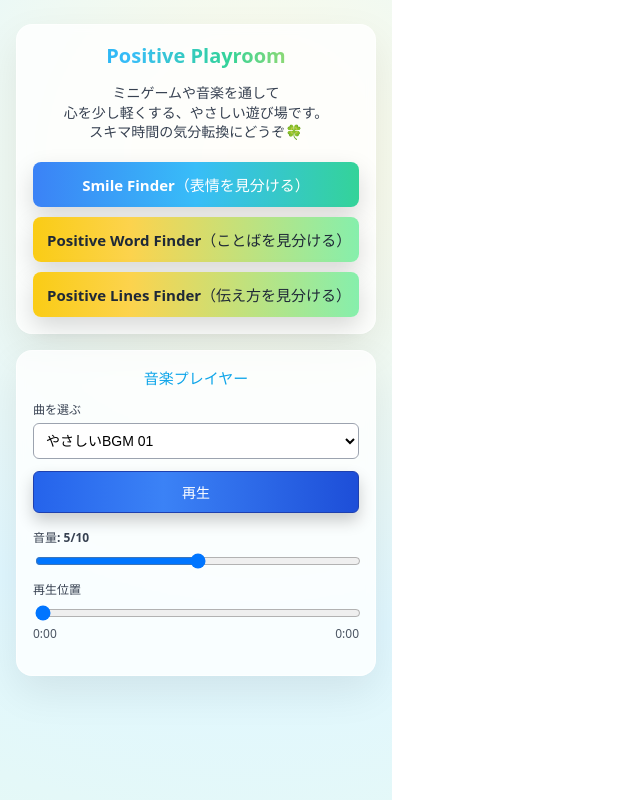
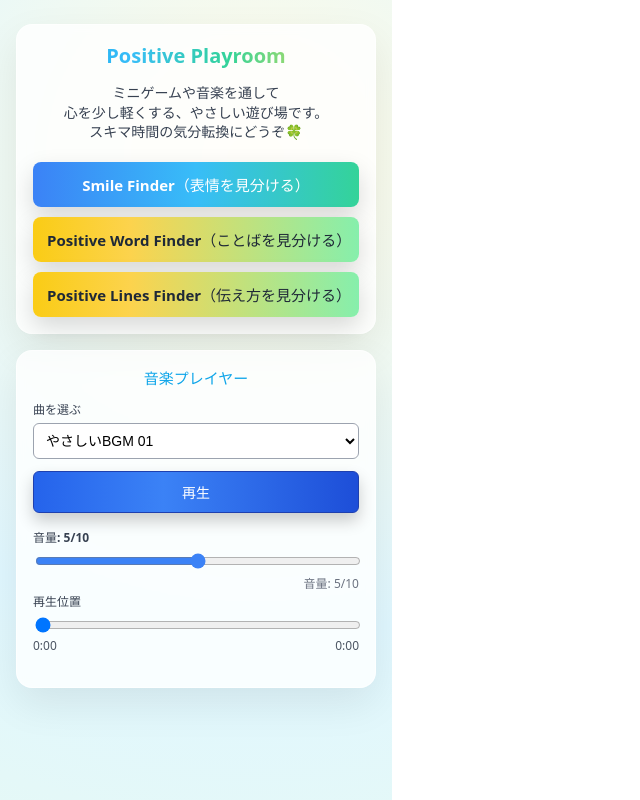
Before and after one commit to marion2929/playground-apps, a React (Vite) app: page / in a window 1280 px wide. Shown: the whole page, without its empty margins (0-640 px from the left). Built offline with nearby package versions, Linux system fonts and the light colour scheme.

Commit message:
fix: ensure volume slider applies to audio element

```diff
--- a/src/HomeScreen.jsx
+++ b/src/HomeScreen.jsx
@@ -373,10 +373,18 @@ export default function HomeScreen({
   type="range"
   min={0}
   max={10}
+  step={1}
   value={volume}
   onChange={handleVolumeChange}
-            style={sliderInputStyle}
+  style={{
+    width: "100%",
+    accentColor: "#3b82f6", // （この行は見た目の色だけ。なくてもOK）
+  }}
 />
+<div style={{ fontSize: "12px", textAlign: "right", color: "#6b7280" }}>
+  音量: {volume}/10
+</div>
+
 
           {/* 再生位置スライダー */}
           <div style={sliderLabelStyle}>
```
Lines whose indentation alone changed are shown as unchanged.
